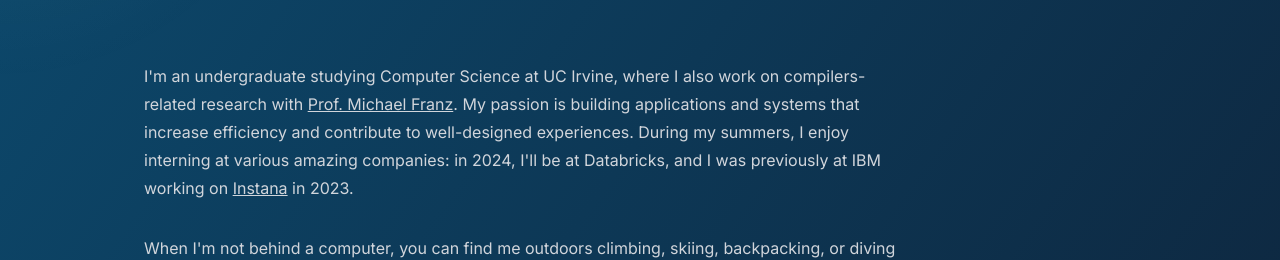
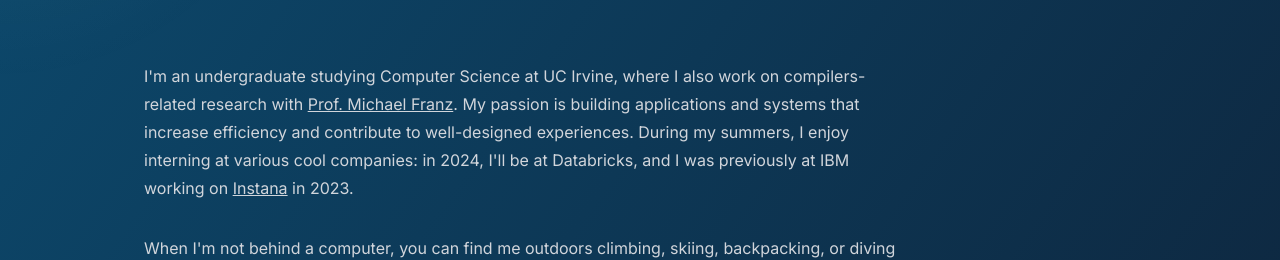
Before and after one commit to jeffreymeng/jeffkmeng.com, a Next.js app: page / in a window 1280 px wide. Shown: the part 234-494 px from the top of the page. Built offline with nearby package versions, Linux system fonts and the light colour scheme.

Commit message:
fix: word

```diff
--- a/src/app/page.tsx
+++ b/src/app/page.tsx
@@ -78,7 +78,7 @@
               </a>
               . My passion is building applications and systems that increase
               efficiency and contribute to well-designed experiences. During my
-              summers, I enjoy interning at various amazing companies: in 2024,
+              summers, I enjoy interning at various cool companies: in 2024,
               I'll be at Databricks, and I was previously at IBM working on{" "}
               <a
                 className={
```
